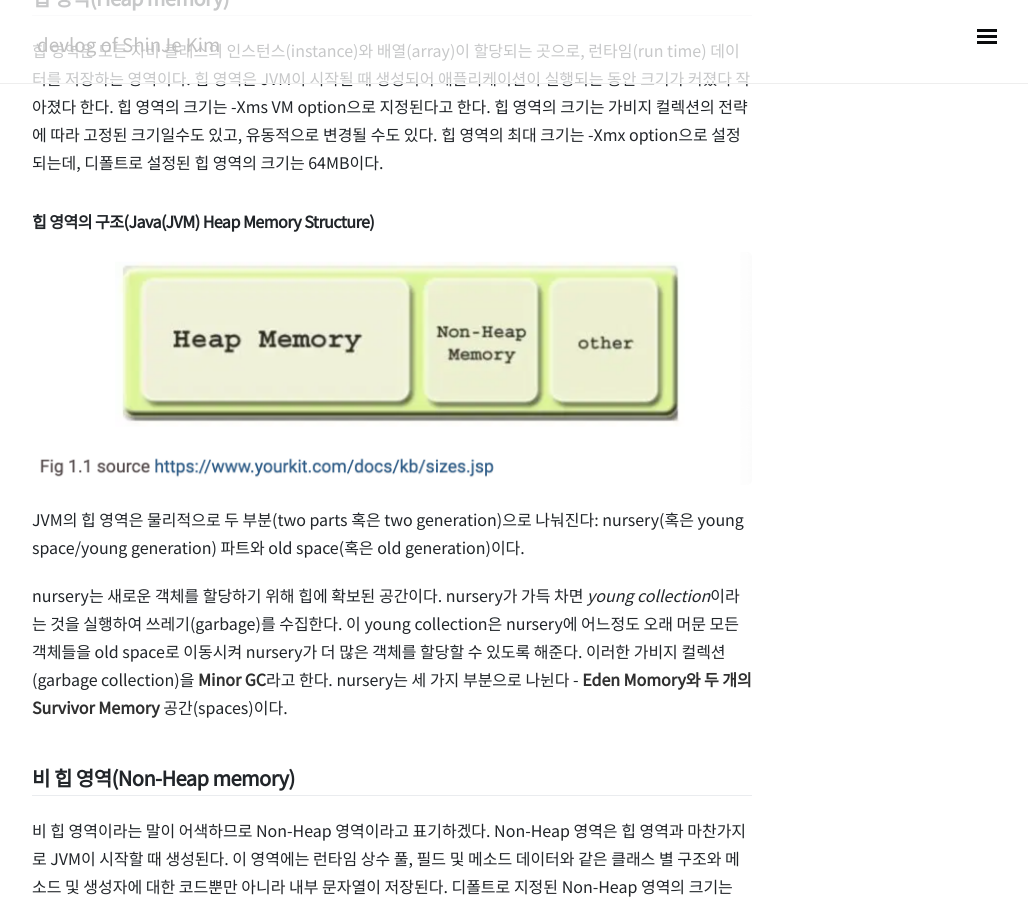
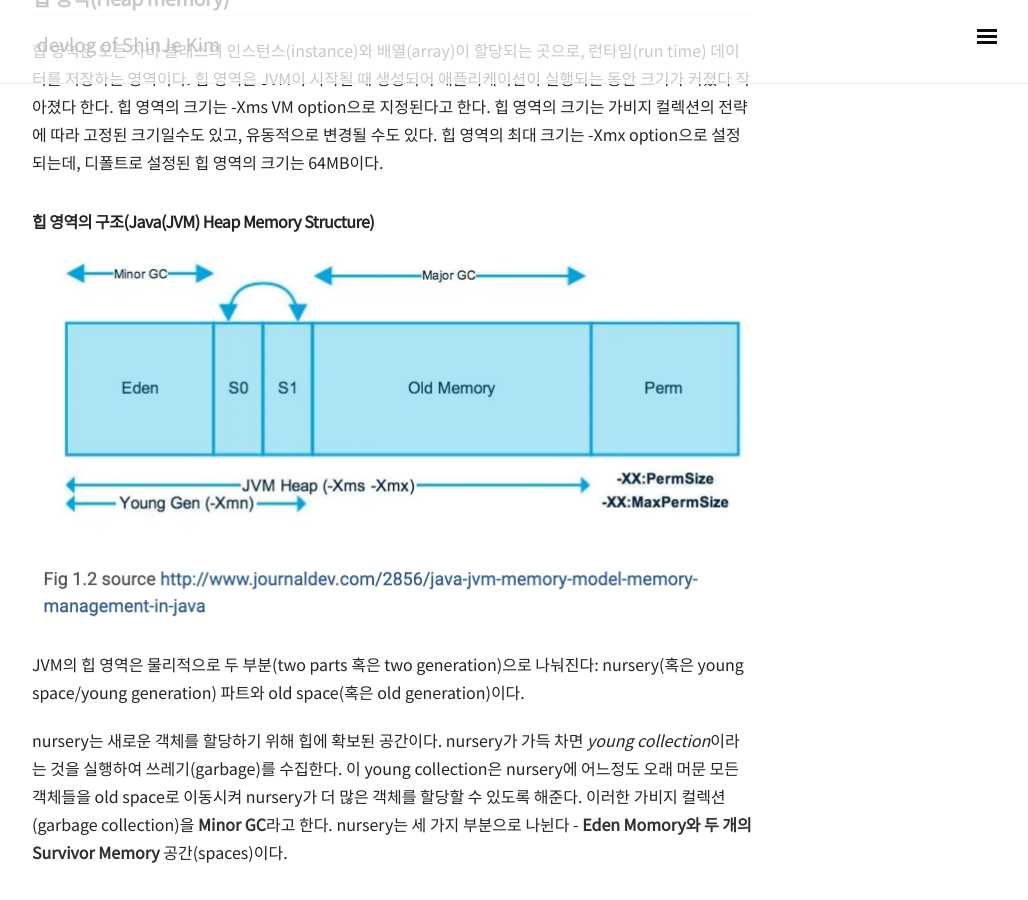
Before and after one commit to ShinJeKim/ShinJeKim.github.io, a Jekyll site: the page built from _posts/Java/2020-01-06-자바의 메모리 영역(1).md, in a window 1280 px wide and 900 px high, scrolled down 786 px. Shown: the whole window, without its empty margins (248-1276 px from the left). Built offline with Jekyll 4.4.1, drawn with Linux system fonts in a browser that asks for light colours; nearby versions of some CDN libraries; comment, search, counter and statistics services are not loaded.

Commit message:
파일명 수정

```diff
--- a/_posts/Java/2020-01-06-자바의 메모리 영역(1).md
+++ b/_posts/Java/2020-01-06-자바의 메모리 영역(1).md
@@ -15,7 +15,7 @@ comments: true
 힙 영역은 모든 자바 클래스의 인스턴스(instance)와 배열(array)이 할당되는 곳으로, 런타임(run time) 데이터를 저장하는 영역이다. 힙 영역은 JVM이 시작될 때 생성되어 애플리케이션이 실행되는 동안 크기가 커졌다 작아졌다 한다. 힙 영역의 크기는 -Xms VM option으로 지정된다고 한다. 힙 영역의 크기는 가비지 컬렉션의 전략에 따라 고정된 크기일수도 있고, 유동적으로 변경될 수도 있다. 힙 영역의 최대 크기는 -Xmx option으로 설정되는데, 디폴트로 설정된 힙 영역의 크기는 64MB이다.
 
 #### 힙 영역의 구조(Java(JVM) Heap Memory Structure)
-![JVM-memory-structure2.png](/resources/images/JVM-memory-structure1.png)
+![JVM-memory-structure2.png](/resources/images/JVM-memory-structure2.png)
 
 JVM의 힙 영역은 물리적으로 두 부분(two parts 혹은 two generation)으로 나눠진다: nursery(혹은 young space/young generation) 파트와 old space(혹은 old generation)이다.
 
```
